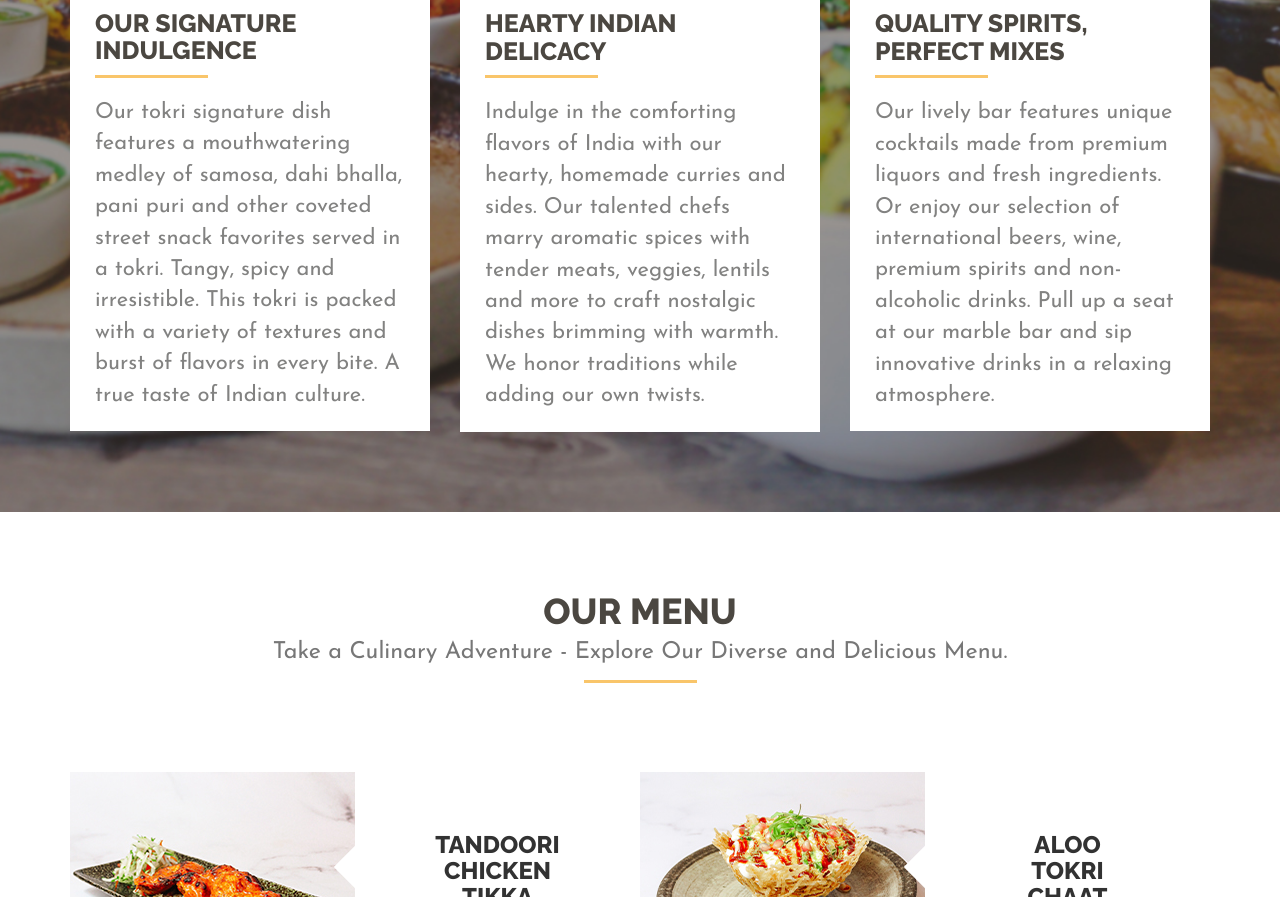
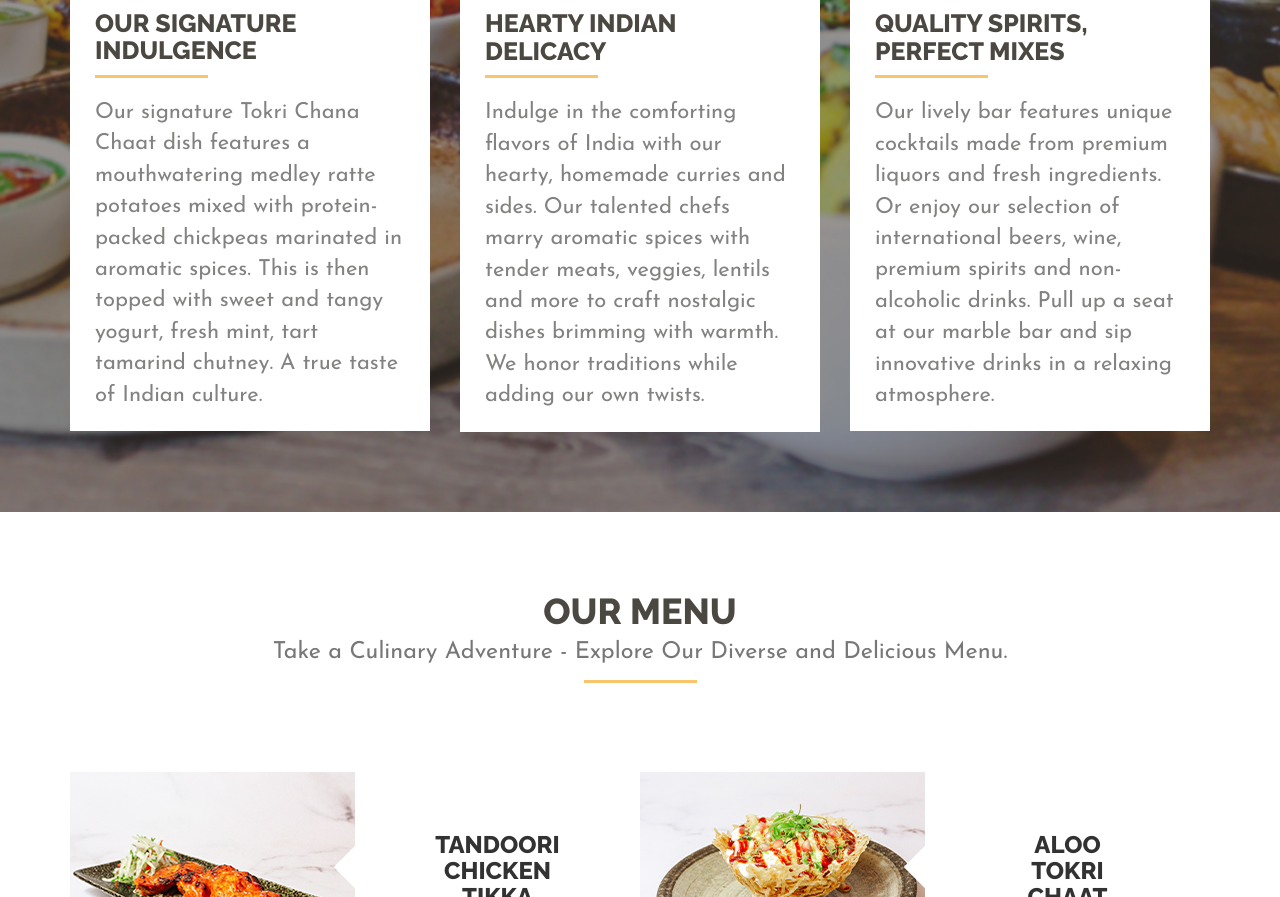
Before and after one commit to theshanika/Tokri, a plain HTML site: page index.html in a window 1280 px wide. Shown: the part 1828-2725 px from the top of the page. Drawn offline with nearby package versions, Linux system fonts and the light colour scheme; files that its build step writes are made by us from their sources; files whose address does not match are found by name.

Commit message:
tokri description

```diff
--- a/index.html
+++ b/index.html
@@ -167,11 +167,10 @@
                             <div class="page-header">
                                 <h1>Our Signature Indulgence</h1>
                             </div>
-                            <p class="feature-description">Our tokri signature dish features a mouthwatering
-                                medley of samosa, dahi bhalla, pani puri and other coveted street snack
-                                favorites served in a tokri. Tangy, spicy and irresistible. This tokri is packed
-                                with a variety of textures and burst of flavors in every bite. A true taste of
-                                Indian culture.</p>
+                            <p class="feature-description">Our signature Tokri Chana Chaat dish features a mouthwatering
+                                medley ratte potatoes mixed with protein-packed chickpeas marinated in aromatic spices.
+                                This is then topped with sweet and tangy yogurt, fresh mint, tart tamarind chutney. A
+                                true taste of Indian culture.</p>
                         </div>
                     </div>
                 </div>
```
